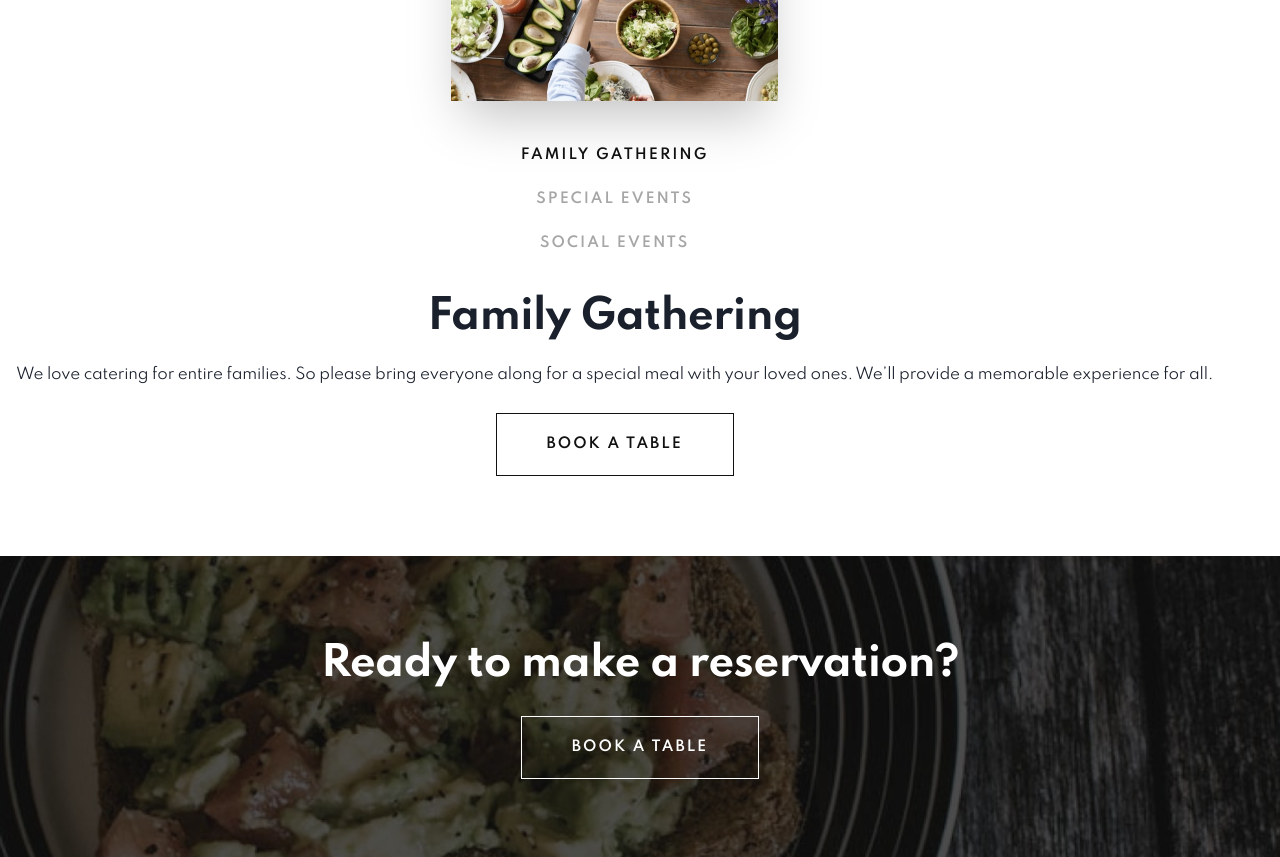
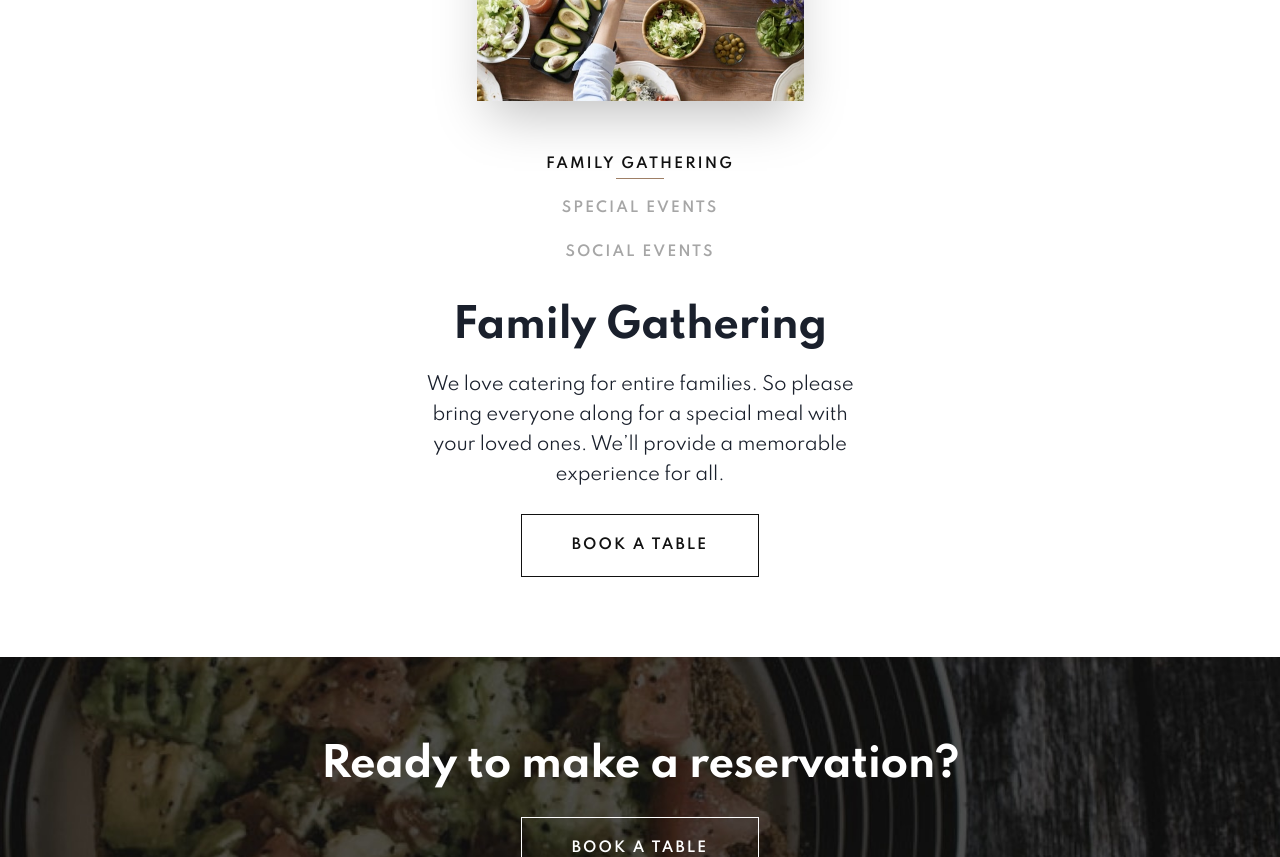
Before and after one commit to 0xShynn/frontendmentor-dine-restaurant-website, a Next.js app: page / in a window 1280 px wide. Shown: the part 2920-3777 px from the top of the page. Built offline with nearby package versions, Linux system fonts and the light colour scheme.

Commit message:
updated: line decoration under tabs, base tab image

```diff
--- a/components/EventsContainer.js
+++ b/components/EventsContainer.js
@@ -48,7 +48,12 @@ const EventsContainer = () => {
             <TabPanels>
               {data.map((tab, index) => (
                 <TabPanel key={index}>
-                  <Box w="327px" h="400px" shadow="2xl">
+                  <Box
+                    w={{ base: 'full', sm: '327px' }}
+                    display="inline-flex"
+                    h={{ base: 'full', sm: '400px' }}
+                    shadow="2xl"
+                  >
                     <NextImage
                       src={tab.imageMobile}
                       width="327px"
@@ -65,7 +70,14 @@ const EventsContainer = () => {
               <Tab
                 key={index}
                 color="#A6A6A6"
-                _selected={{ color: 'primary.codgray' }}
+                role="group"
+                _selected={{
+                  color: 'primary.codgray',
+                  bgImage: '/images/line.svg',
+                  bgRepeat: 'no-repeat',
+                  bgSize: '48px',
+                  bgPos: '50% 36px',
+                }}
               >
                 <Heading as="h3" variant="h3s">
                   {tab.label}
@@ -77,15 +89,23 @@ const EventsContainer = () => {
           <TabPanels>
             {data.map((tab, index) => (
               <TabPanel textAlign="center" key={index}>
+                <Flex direction="column" align="center">
                   <Heading as="h2" variant="h2" mb="4">
                     {tab.label}
                   </Heading>
-                <Text textStyle="body2" mb="6">
+                  <Flex justify="center">
+                    <Text
+                      textStyle={{ base: 'body2', md: 'body1' }}
+                      mb="6"
+                      maxW="457px"
+                    >
                       {tab.content}
                     </Text>
+                  </Flex>
                   <CustomLink href="/" variant="light">
                     Book a table
                   </CustomLink>
+                </Flex>
               </TabPanel>
             ))}
           </TabPanels>
@@ -94,7 +114,11 @@ const EventsContainer = () => {
     );
   }
 
-  return <DataTabs data={tabData} />;
+  return (
+    <Flex justify="center">
+      <DataTabs data={tabData} />
+    </Flex>
+  );
 };
 
 EventsContainer.propTypes = {
```
Also changed, not shown: public/images/line.svg (added). Lines whose indentation alone changed are shown as unchanged.
